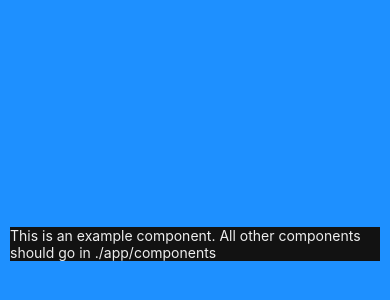
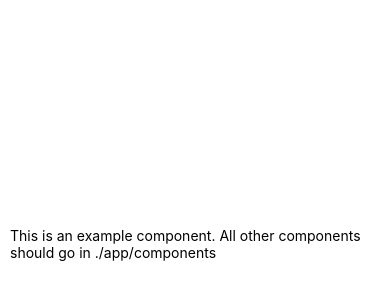
Before and after one commit to C-Advait/Circuits-iOS, a React Native app: screen / in a window 390 px wide. Shown: the part 178-478 px from the top of the page. Built offline with nearby package versions, Linux system fonts and the light colour scheme.

Commit message:
Revert "Add colors and context"
This reverts commit 2d0a0d525927f7b2a117883134c043cf2bafc325.

```diff
--- a/App.js
+++ b/App.js
@@ -2,23 +2,20 @@ import { StatusBar } from "expo-status-bar";
 import { StyleSheet, View } from "react-native";
 
 import Example from "./app/components/Example";
-import { ThemeProvider } from "./app/contexts/ThemeContext"
 
 export default function App() {
   return (
-    <ThemeProvider>
-      <View style={styles.container}>
-        <Example />
-        <StatusBar style="auto" />
-      </View>
-    </ThemeProvider >
+    <View style={styles.container}>
+      <Example />
+      <StatusBar style="auto" />
+    </View>
   );
 }
 
 const styles = StyleSheet.create({
   container: {
     flex: 1,
-    backgroundColor: "dodgerblue",
+    backgroundColor: "#fff",
     alignItems: "center",
     justifyContent: "center",
   },
--- a/app/components/Example.js
+++ b/app/components/Example.js
@@ -1,29 +1,17 @@
 import React from 'react';
 import { View, Text, StyleSheet } from 'react-native';
-import { useTheme } from '../contexts/ThemeContext';
 
-function Example() {
-  const { theme } = useTheme();
-  const styles = getStyles(theme)
-
+function Example(props) {
   return (
     <View style={styles.container}>
-      <Text style={styles.message}>This is an example component. All other components should go in ./app/components</Text>
+      <Text>This is an example component. All other components should go in ./app/components</Text>
     </View>
   );
 }
 
-// Recall that hooks can't be called outside
-// components. So, in order for the following
-// styles object to know about 'theme', it
-// must be passed as an
-const getStyles = (theme) => StyleSheet.create({
+const styles = StyleSheet.create({
   container: {
-    backgroundColor: theme.background,
     margin: 10,
-  },
-  message: {
-    color: theme.foreground,
   }
 });
 export default Example;
--- a/app/config/colors.js
+++ /dev/null
@@ -1,19 +0,0 @@
-// Some use 'argb' to specify 'alpha' or 'transparency'
-export const darkTheme = {
-  background: '#121212',
-  foreground: '#eeeeee',
-  text87: '#ffffffde',
-  text60: '#ffffff99',
-  accentneon: '#bcdc49',
-  accentpurple: '#c45fc6',
-  accentdarkblue: '#1b5cfd',
-  accentlightblue: '#9ed3ce',
-  accentorange: '#ffae35'
-};
-
-export const lightTheme = {
-  primary: '#3498db',
-  background: '#f5f5f5',
-  foreground: '#121212',
-  text: '#333'
-};
--- a/app/contexts/ThemeContext.js
+++ /dev/null
@@ -1,21 +0,0 @@
-import { createContext, useState, useContext } from 'react';
-import { lightTheme, darkTheme } from '../config/colors';
-
-export const ThemeContext = createContext();
-
-export const ThemeProvider = ({ children }) => {
-  // default theme
-  const [theme, setTheme] = useState(darkTheme);
-  const toggleTheme = () => {
-    setTheme(theme === lightTheme ? darkTheme : lightTheme);
-  };
-  return (
-    <ThemeContext.Provider value={{ theme, toggleTheme }}>
-      {children}
-    </ThemeContext.Provider>
-  );
-};
-
-export const useTheme = () => {
-  return useContext(ThemeContext);
-};
```
